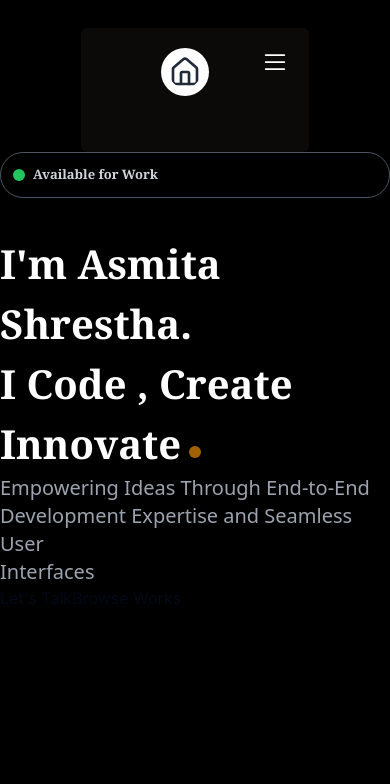
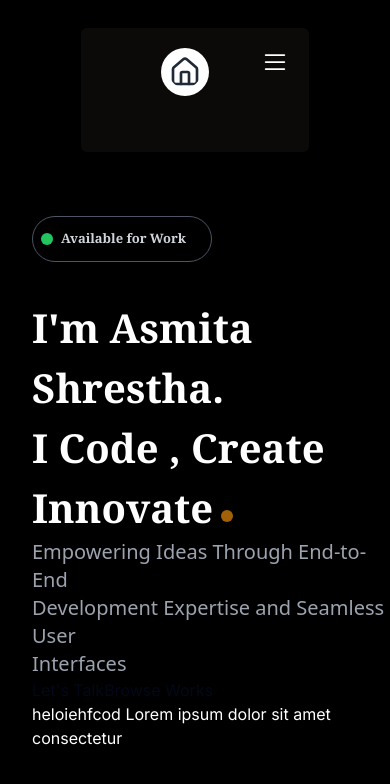
Before and after one commit to asmitashrestha/Portfolio, a Next.js app: page / in a window 390 px wide. Shown: the top 784 px of the page. Built offline with nearby package versions, Linux system fonts and the light colour scheme.

Commit message:
make responsive navbar

```diff
--- a/src/components/Home/Home.tsx
+++ b/src/components/Home/Home.tsx
@@ -5,9 +5,10 @@ import Link from "next/link";
 
 export default function Homes() {
   return (
-    <div className="flex justify-between">
-      <div>
-        <div className="flex border border-gray-600 rounded-3xl p-3">
+    <div className="flex justify-between mt-16 lg:ml-[18rem] ml-[2rem] lg:flex-row flex-col
+     ">
+      <div className="">
+        <div className="flex border border-gray-600 rounded-3xl py-3 w-[180px] px-2">
           <p className=" bg-green-500 rounded-full h-3 w-3 mt-1"></p>
           <p className="text-gray-300 ml-2 text-[13px] font-serif font-semibold">
             Available for Work
@@ -32,7 +33,8 @@ export default function Homes() {
         </div>
       </div>
       <div>
-        <div>
+        <div className="text-white">
+          heloiehfcod Lorem ipsum dolor sit amet consectetur
           {/* <Image src={me}/> */}
         </div>
       </div>
```
